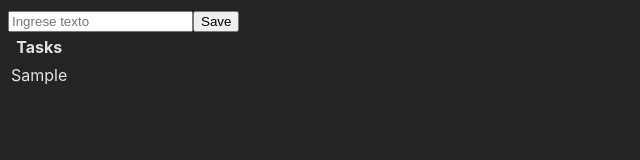
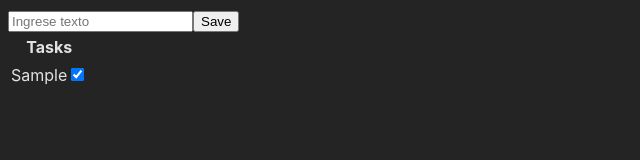
Before and after one commit to LuisFrancisco17/TodoList-App-React, a React (Vite) app: page / in a window 1280 px wide. Both pictures are taken after typing "Sample" into the empty fields and a click on the button "Save". Shown: the top 160 px of the page, without its empty margins (0-640 px from the left). Built offline with nearby package versions, Linux system fonts and the light colour scheme.

Commit message:
Creación de ToggleTask

```diff
--- a/src/App.jsx
+++ b/src/App.jsx
@@ -1,5 +1,6 @@
 import React, { useEffect, useState } from "react";
 import { TaskCreator } from "./components/TaskCreator";
+import TaskTable from "./components/TaskTable";
 
 const App = () => {
 
@@ -9,6 +10,12 @@ const App = () => {
     if(!tasksItems.find(task=> task.name ===  val)){
       setTasksItems([...tasksItems, {name: val, done: 'false'}])
     }
+  }
+
+  const toggleTask = task => {
+    setTasksItems(
+      tasksItems.map((t) => (t.name == task.name ? {...t, done: !t.done} : t))
+    );
   }
 
   useEffect(()=> {
@@ -25,22 +32,7 @@ const App = () => {
   return (
     <div className="App">
       <TaskCreator createNewTask={createNewTask}/>
-      <table>
-        <thead>
-          <tr>
-            <th>Tasks</th>
-          </tr>
-        </thead>
-        <tbody>
-            {
-            tasksItems.map( item =>(
-              <tr key={item.name}>
-                <td> {item.name} </td>
-              </tr> ))
-            }
-        </tbody>
-      </table>
-
+      <TaskTable tasks={tasksItems} toggleTask={toggleTask}/>
     </div>
   );
 };
--- /dev/null
+++ b/src/components/TaskRow.jsx
@@ -0,0 +1,16 @@
+const TaskRow = ({task, toggleTask}) => {
+  return (
+    <tr>
+      <td>
+        {task.name}
+        <input
+          type="checkbox"
+          checked={task.done}
+          onChange={() => toggleTask(task)}
+        />
+      </td>
+    </tr>
+  );
+};
+
+export default TaskRow;
--- /dev/null
+++ b/src/components/TaskTable.jsx
@@ -0,0 +1,20 @@
+import TaskRow from "./TaskRow";
+
+const TaskTable = ({ tasks, toggleTask }) => {
+  return (
+    <table>
+      <thead>
+        <tr>
+          <th>Tasks</th>
+        </tr>
+      </thead>
+      <tbody>
+        {tasks.map((task) => (
+          <TaskRow task={task} key={task.name} toggleTask={toggleTask}/>
+        ))}
+      </tbody>
+    </table>
+  );
+};
+
+export default TaskTable;
```
